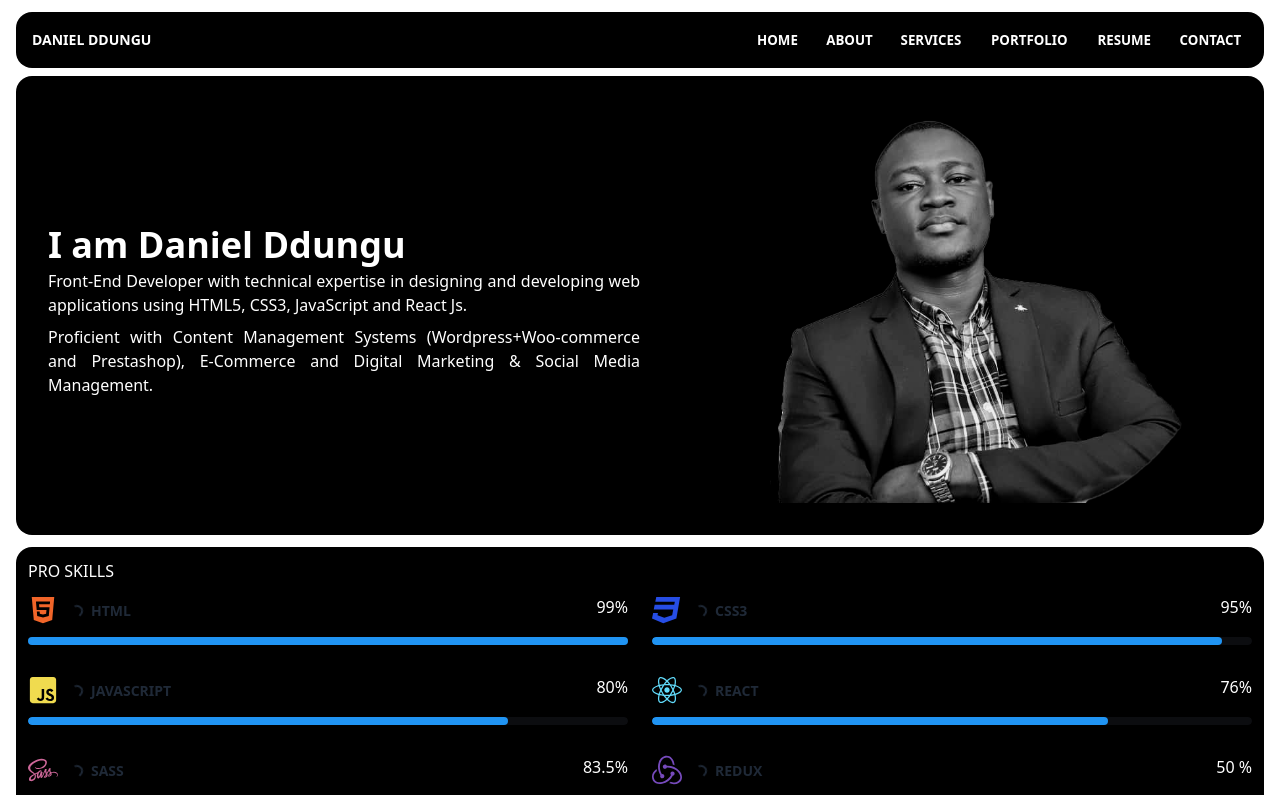
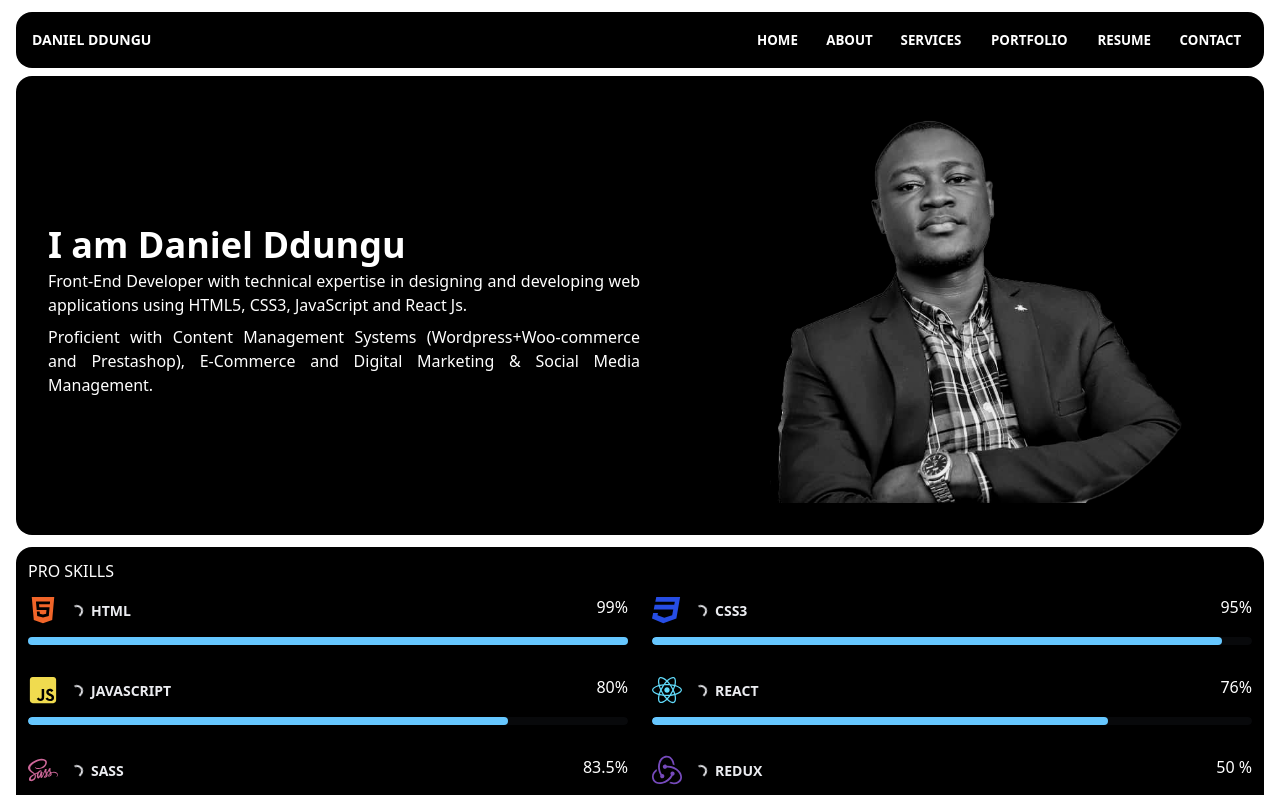
Before and after one commit to DanielDdungu/danielddungu2, a React (Create React App) app: page /about in a window 1280 px wide. Shown: the top 795 px of the page. Built offline with nearby package versions, Linux system fonts and the light colour scheme.

Commit message:
configured tailwind css

```diff
--- a/package.json
+++ b/package.json
@@ -6,7 +6,7 @@
     "@testing-library/jest-dom": "^5.16.1",
     "@testing-library/react": "^12.1.2",
     "@testing-library/user-event": "^13.5.0",
-    "daisyui": "^1.20.0",
+    "daisyui": "^1.25.4",
     "framer-motion": "^6.2.4",
     "react": "^17.0.2",
     "react-custom-scrollbars": "^4.2.1",
--- a/public/index.html
+++ b/public/index.html
@@ -1,5 +1,5 @@
 <!DOCTYPE html>
-<html lang="en">
+<html lang="en" data-theme="dark">
   <head>
     <meta charset="utf-8" />
     <link rel="icon" href="%PUBLIC_URL%/favicon.ico" />
--- a/src/App.js
+++ b/src/App.js
@@ -13,7 +13,7 @@ import { AnimatePresence } from "framer-motion";
 
 function App() {
     return (
-        <AnimatePresence>
+        <AnimatePresence exitBeforeEnter>
             <Router>
                 <div className="flex flex-col justify-between h-screenshot">
                     <Navbar />
--- a/src/pages/Portfolio.jsx
+++ b/src/pages/Portfolio.jsx
@@ -4,6 +4,7 @@ import Shina from "../components/layout/assets/projects/Shina.webp";
 import estate from "../components/layout/assets/projects/estate.webp";
 import coming from "../components/layout/assets/projects/coming.webp";
 import PageAnimation from "../components/layout/PageAnimation";
+import { motion } from "framer-motion";
 
 function Portfolio() {
     return (
@@ -19,7 +20,12 @@ function Portfolio() {
                         </h2>
                     </div>
                     <div className="grid grid-cols-1 sm:grid-cols-2 md:grid-cols-2 lg:grid-cols-3 gap-6">
-                        <div className="w-full bg-gray-900 rounded-lg sahdow-lg overflow-hidden flex flex-col justify-center items-center">
+                        {/**REAL EXTATE PROJECT */}
+                        <motion.div
+                            whileInView={{ scale: 1 }}
+                            whileTap={{ scale: 0.9 }}
+                            className="w-full bg-gray-900 rounded-lg sahdow-lg overflow-hidden flex flex-col justify-center items-center"
+                        >
                             <div>
                                 <img
                                     className="object-center object-cover h-auto w-full"
@@ -38,8 +44,13 @@ function Portfolio() {
                                     Learn more
                                 </button>
                             </div>
-                        </div>
-                        <div className="w-full bg-gray-900 rounded-lg sahdow-lg overflow-hidden flex flex-col justify-center items-center">
+                        </motion.div>
+                        {/**SHINA FAM APPLICATION */}
+                        <motion.div
+                            whileInView={{ scale: 1 }}
+                            whileTap={{ scale: 0.9 }}
+                            className="w-full bg-gray-900 rounded-lg sahdow-lg overflow-hidden flex flex-col justify-center items-center"
+                        >
                             <div>
                                 <img
                                     className="object-center object-cover h-auto w-full"
@@ -58,8 +69,13 @@ function Portfolio() {
                                     Learn more
                                 </button>
                             </div>
-                        </div>
-                        <div className="w-full bg-gray-900 rounded-lg sahdow-lg overflow-hidden flex flex-col justify-center items-center">
+                        </motion.div>
+                        {/**QUIZ APPLICATION */}
+                        <motion.div
+                            whileInView={{ scale: 1 }}
+                            whileTap={{ scale: 0.9 }}
+                            className="w-full bg-gray-900 rounded-lg sahdow-lg overflow-hidden flex flex-col justify-center items-center"
+                        >
                             <div>
                                 <img
                                     className="object-center object-cover h-auto w-full"
@@ -78,8 +94,13 @@ function Portfolio() {
                                     Learn more
                                 </button>
                             </div>
-                        </div>
-                        <div className="w-full bg-gray-900 rounded-lg sahdow-lg overflow-hidden flex flex-col justify-center items-center">
+                        </motion.div>
+                        {/**GITHUB FINDER */}
+                        <motion.div
+                            whileInView={{ scale: 1 }}
+                            whileTap={{ scale: 0.9 }}
+                            className="w-full bg-gray-900 rounded-lg sahdow-lg overflow-hidden flex flex-col justify-center items-center"
+                        >
                             <div>
                                 <img
                                     className="object-center object-cover h-auto w-full"
@@ -98,8 +119,13 @@ function Portfolio() {
                                     Learn more
                                 </button>
                             </div>
-                        </div>
-                        <div className="w-full bg-gray-900 rounded-lg sahdow-lg overflow-hidden flex flex-col justify-center items-center">
+                        </motion.div>
+                        {/**COMING SOON */}
+                        <motion.div
+                            whileInView={{ scale: 1 }}
+                            whileTap={{ scale: 0.9 }}
+                            className="w-full bg-gray-900 rounded-lg sahdow-lg overflow-hidden flex flex-col justify-center items-center"
+                        >
                             <div>
                                 <img
                                     className="object-center object-cover h-auto w-full"
@@ -118,8 +144,13 @@ function Portfolio() {
                                     Learn more
                                 </button>
                             </div>
-                        </div>
-                        <div className="w-full bg-gray-900 rounded-lg sahdow-lg overflow-hidden flex flex-col justify-center items-center">
+                        </motion.div>
+                        {/**COMING SOON */}
+                        <motion.div
+                            whileInView={{ scale: 1 }}
+                            whileTap={{ scale: 0.9 }}
+                            className="w-full bg-gray-900 rounded-lg sahdow-lg overflow-hidden flex flex-col justify-center items-center"
+                        >
                             <div>
                                 <img
                                     className="object-center object-cover h-auto w-full"
@@ -138,7 +169,7 @@ function Portfolio() {
                                     Learn more
                                 </button>
                             </div>
-                        </div>
+                        </motion.div>
                     </div>
                 </section>
             </div>
--- a/tailwind.config.js
+++ b/tailwind.config.js
@@ -1,38 +1,4 @@
 module.exports = {
-  "[data-theme=dark]": {
-    primary: "#793ef9",
-    "primary-focus": "#570df8",
-    "primary-content": "#ffffff",
-    secondary: "#f000b8",
-    "secondary-focus": "#bd0091",
-    "secondary-content": "#ffffff",
-    accent: "#37cdbe",
-    "accent-focus": "#2aa79b",
-    "accent-content": "#ffffff",
-    neutral: "#2a2e37",
-    "neutral-focus": "#16181d",
-    "neutral-content": "#ffffff",
-    "base-100": "#3d4451",
-    "base-200": "#2a2e37",
-    "base-300": "#16181d",
-    "base-content": "#ebecf0",
-    info: "#66c6ff",
-    success: "#87d039",
-    warning: "#e2d562",
-    error: "#ff6f6f",
-    "--border-color": "var(--b3)",
-    "--rounded-box": "1rem",
-    "--rounded-btn": "0.5rem",
-    "--rounded-badge": "1.9rem",
-    "--animation-btn": "0.25s",
-    "--animation-input": ".2s",
-    "--btn-text-case": "uppercase",
-    "--btn-focus-scale": "0.95",
-    "--navbar-padding": ".5rem",
-    "--border-btn": "1px",
-    "--tab-border": "1px",
-    "--tab-radius": "0.5rem",
-  },
     content: ["./src/**/*.{js,jsx,ts,tsx}"],
     theme: {
         extend: {
@@ -59,11 +25,9 @@ module.exports = {
     },
     plugins: [require("daisyui")],
     daisyui: {
-    styled: true,
-    themes: true,
-    base: true,
-    utils: true,
-    logs: true,
-    rtl: false,
+        themes: [
+            // first one will be the default theme
+            "dark",
+        ],
     },
 };
```
Also changed, not shown: 1 other file (tests, documents, lock files or other folders). Lines whose indentation alone changed are shown as unchanged.
